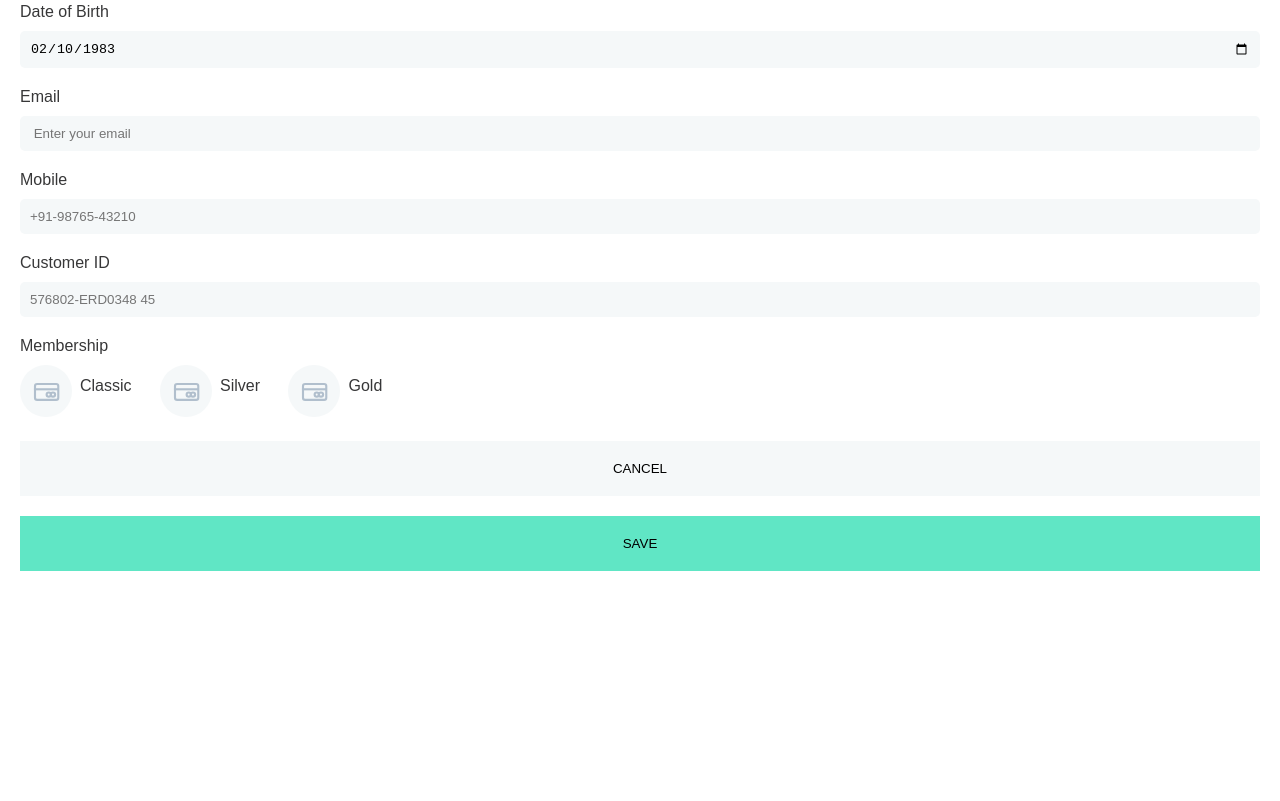
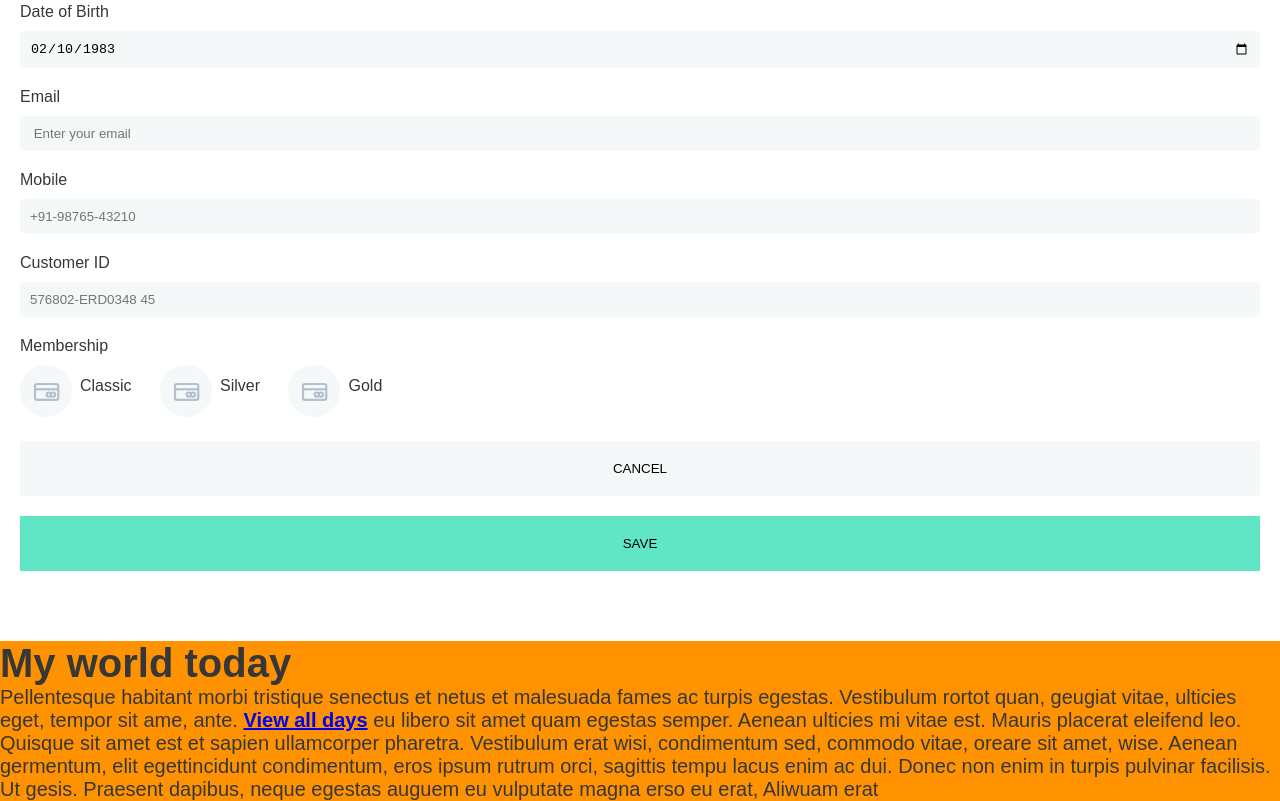
Before and after one commit to 3aPretorius/p45-front-end-challenge, a website built with Parcel: page src/index.html in a window 1280 px wide. Shown: the part 1724-2525 px from the top of the page. Before the commit the page ends 2365 px from the top, so only its background shows below. Built offline with nearby package versions, Linux system fonts and the light colour scheme.

Commit message:
Footer: Skeleton

```diff
--- a/src/components/user-profile-page/_user-profile-page.scss
+++ b/src/components/user-profile-page/_user-profile-page.scss
@@ -181,4 +181,17 @@
       }
     }
   }
+
+  &__footer {
+    background: #FF9200;
+
+    .footer-title{
+      font-size: 4rem;
+    }
+
+    .footer-description{
+      font-size: 2rem;
+    }
+
+  }
 }
--- a/src/index.html
+++ b/src/index.html
@@ -124,6 +124,25 @@
           </button>
         </div>
       </form>
+
+      <footer>
+        <div class="user-profile-page__footer">
+          <h2 class="footer-title">My world today</h2>
+          <p class="footer-description">
+            Pellentesque habitant morbi tristique senectus et netus et
+            malesuada fames ac turpis egestas. Vestibulum rortot quan, geugiat
+            vitae, ulticies eget, tempor sit ame, ante.
+            <a href="#"> <strong>View all days</strong></a>
+            eu libero sit amet quam egestas semper. Aenean ulticies mi vitae
+            est. Mauris placerat eleifend leo. Quisque sit amet est et sapien
+            ullamcorper pharetra. Vestibulum erat wisi, condimentum sed,
+            commodo vitae, oreare sit amet, wise. Aenean germentum, elit
+            egettincidunt condimentum, eros ipsum rutrum orci, sagittis tempu
+            lacus enim ac dui. Donec non enim in turpis pulvinar facilisis. Ut
+            gesis. Praesent dapibus, neque egestas auguem eu vulputate magna
+            erso eu erat, Aliwuam erat</p>
+        </div>
+      </footer>
     </div>
   </main>
 </body>
```
